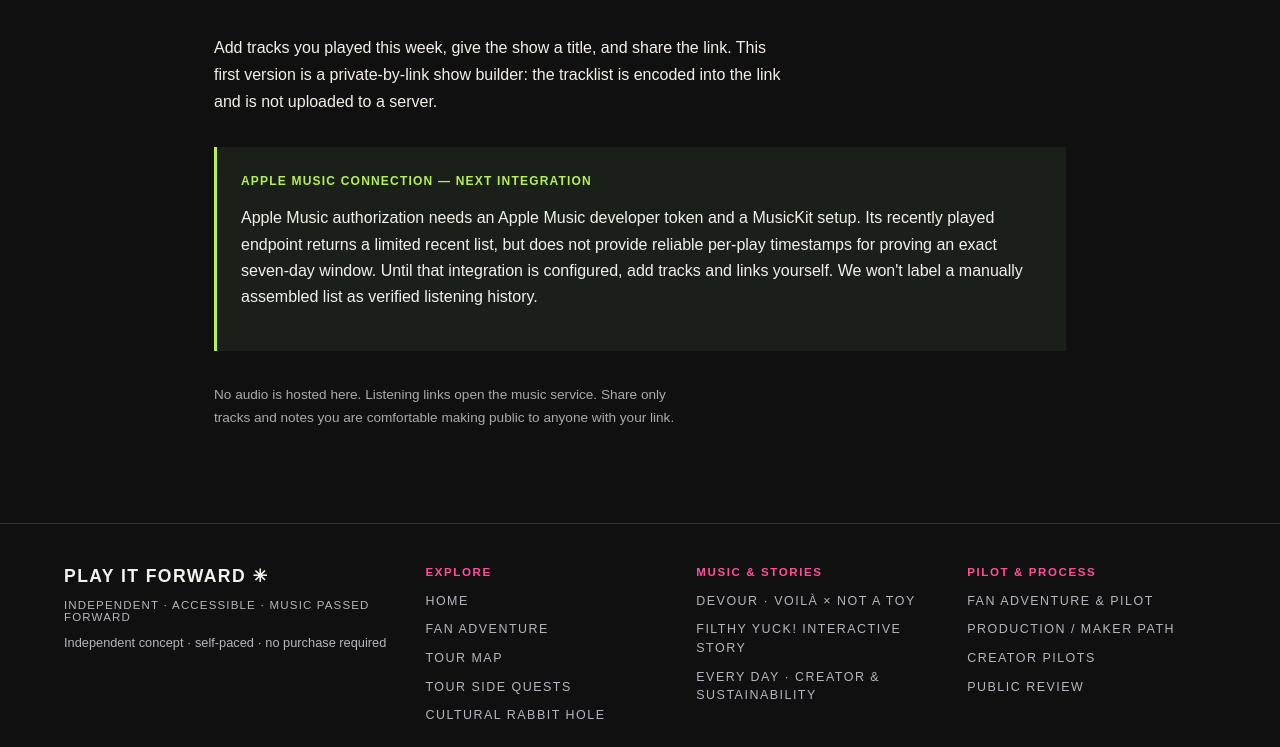
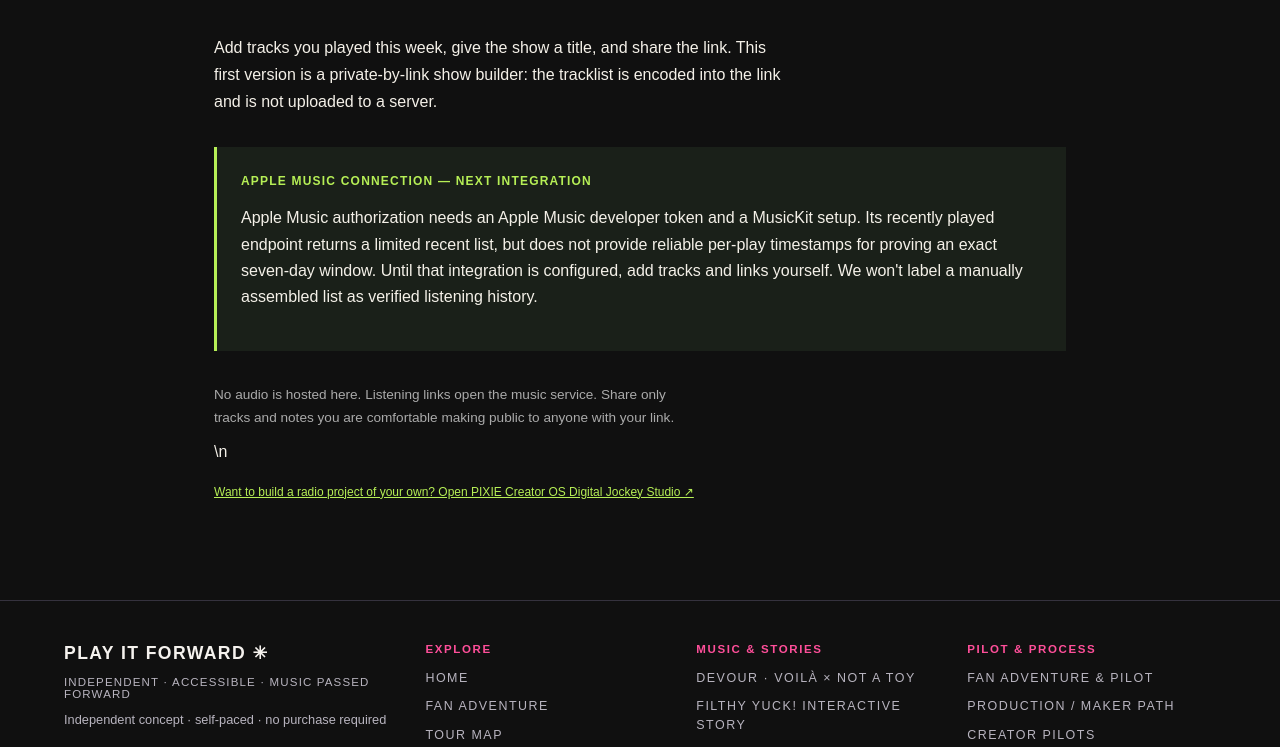
Before and after one commit to Loptr-Lab/pay-it-forward, a Next.js app: page /radio in a window 1280 px wide. Shown: the part 2325-3072 px from the top of the page. Built offline with nearby package versions, Linux system fonts and the light colour scheme.

Commit message:
Link Your Week on Air back to Creator OS Digital Jockey Studio

```diff
--- a/src/app/radio/page.tsx
+++ b/src/app/radio/page.tsx
@@ -99,7 +99,7 @@ export default function WeekOnAirPage() {
         <p className="eyebrow">THE FIRST EDITION</p><h2>YOUR TASTE.<br/><em>YOUR AIRWAVES.</em></h2>
         <p>Add tracks you played this week, give the show a title, and share the link. This first version is a private-by-link show builder: the tracklist is encoded into the link and is not uploaded to a server.</p>
         <div className="radio-boundary"><strong>APPLE MUSIC CONNECTION — NEXT INTEGRATION</strong><p>Apple Music authorization needs an Apple Music developer token and a MusicKit setup. Its recently played endpoint returns a limited recent list, but does not provide reliable per-play timestamps for proving an exact seven-day window. Until that integration is configured, add tracks and links yourself. We won't label a manually assembled list as verified listening history.</p></div>
-        <p className="radio-small">No audio is hosted here. Listening links open the music service. Share only tracks and notes you are comfortable making public to anyone with your link.</p>
+        <p className="radio-small">No audio is hosted here. Listening links open the music service. Share only tracks and notes you are comfortable making public to anyone with your link.</p>\n        <p><a className="radio-listen-link" href="https://ibloud.github.io/pixie-creator-os/digital-jockey.html">Want to build a radio project of your own? Open PIXIE Creator OS Digital Jockey Studio ↗</a></p>
       </section>
     </article>
     <SiteDirectoryFooter tagline="INDEPENDENT · ACCESSIBLE · MUSIC PASSED FORWARD" />
```
